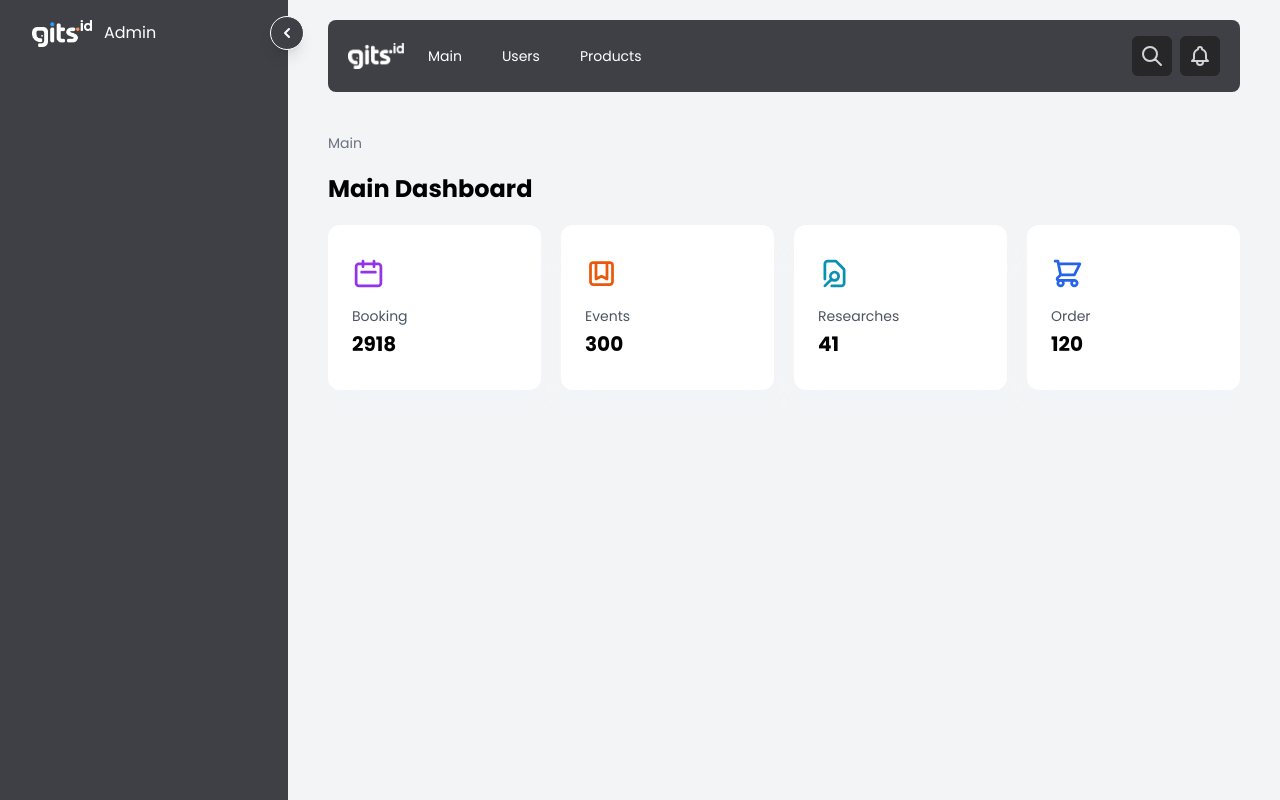
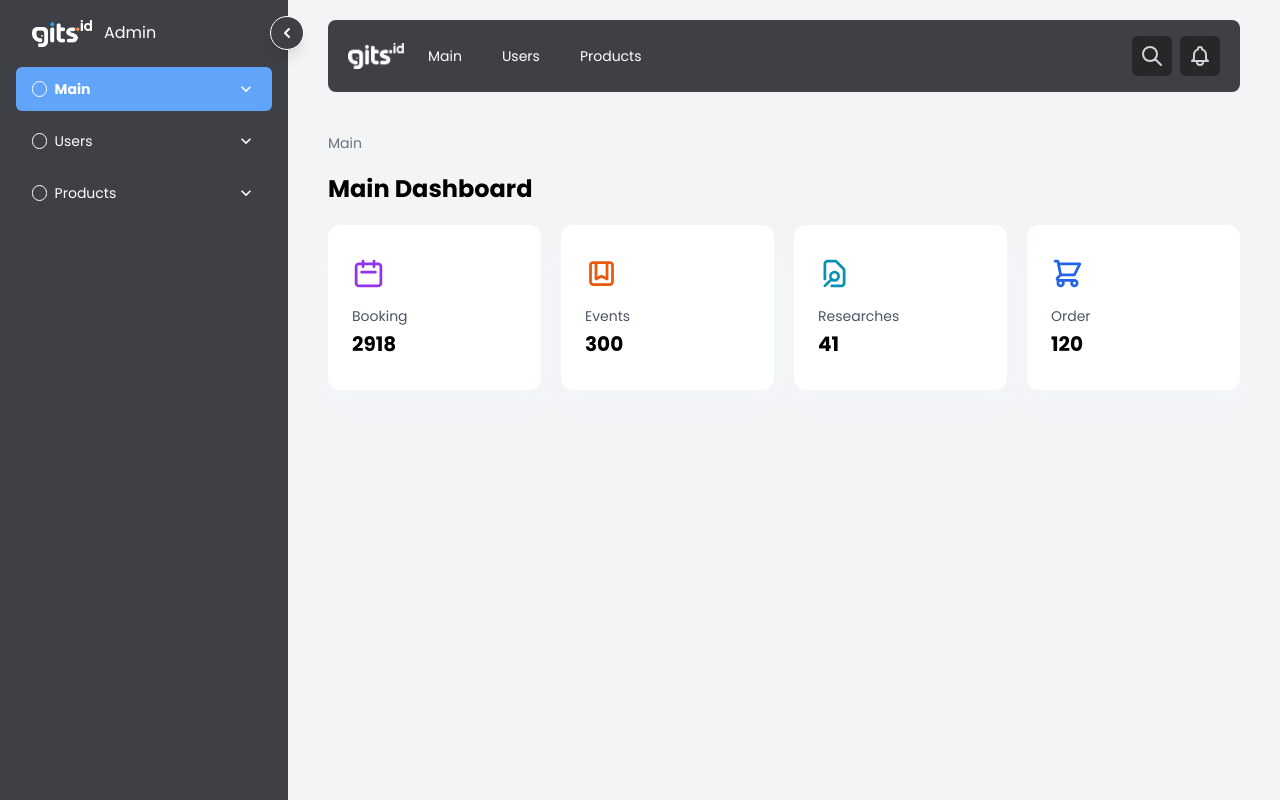
Before and after one commit to gitsindonesia/next-starter, a Next.js app: page /admin in a window 1280 px wide. Built offline with nearby package versions, Linux system fonts and the light colour scheme.

Commit message:
feat(next-13): preparing sidebar

```diff
--- a/components/Button/Button.tsx
+++ b/components/Button/Button.tsx
@@ -1,5 +1,8 @@
 import { useMemo } from '@storybook/addons'
 import React from 'react'
+
+// Lodash
+import omit from 'lodash.omit'
 
 export type ButtonVariants =
 	| 'default'
@@ -126,7 +129,7 @@ const Button = ({
 				blockClass,
 				className
 			].join(' ')}
-			{...props}
+			{...omit(props, ['outlined'])}
 		>
 			{children}
 		</button>
--- a/components/Navigation/Navigation.tsx
+++ b/components/Navigation/Navigation.tsx
@@ -1,8 +1,17 @@
+'use-client'
+
+// React
+import React, { useContext, useState } from 'react'
+
+// Next
+import { usePathname } from 'next/navigation'
+import Link from 'next/link'
+
+// Contexts
+import { IAdminSidebarContext } from '@/contexts'
+
+// Style Modules
 import styles from './Navigation.module.css'
-import Link from 'next/link'
-import React, { RefObject, useContext, useState } from 'react'
-import NavigationItem from './NavigationItem'
-import { useRouter } from 'next/router'
 
 export interface NavigationProps {
 	children?: any
@@ -22,8 +31,8 @@ const Navigation = ({
 }: NavigationProps) => {
 	const [height, setHeight] = useState<number | string>(0)
 	const [showSub, setShowSub] = useState<boolean>(false)
-	const { showSidebar } = useContext(sidebarCtx)
-	const router = useRouter()
+	const { showSidebar } = useContext(sidebarCtx) as IAdminSidebarContext
+	const pathname = usePathname()
 
 	const ulRef = React.createRef<HTMLUListElement>()
 
@@ -51,13 +60,8 @@ const Navigation = ({
 				<div className='flex flex-col w-full'>
 					<div
 						onClick={toggle}
-						className={`flex items-center gap-x-2 w-full
-                                    hover:bg-zinc-500
-                                    px-4 py-3 rounded-md
-                                    duration-300 whitespace-nowrap mb-2 cursor-pointer ${
-																			router.pathname.includes(href)
-																				? styles.treeviewButtonActive
-																				: ''
+						className={`flex items-center gap-x-2 w-full hover:bg-zinc-500 px-4 py-3 rounded-md duration-300 whitespace-nowrap mb-2 cursor-pointer ${
+							pathname?.includes(href) ? styles.treeviewButtonActive : ''
 						}`}
 					>
 						{icon ?? (
@@ -97,10 +101,10 @@ const Navigation = ({
 			)}
 			{!hasSubItem && (
 				<li className='mb-2 whitespace-nowrap'>
-					<Link href={href ?? '/'} passHref>
-						<NavigationItem
+					<Link
+						href={href ?? '/'}
 						className={`${styles.treeviewButton} ${
-								router.pathname == href ? styles.treeviewButtonActive : ''
+							pathname == href ? styles.treeviewButtonActive : ''
 						}`}
 					>
 						{!icon ? (
@@ -109,7 +113,6 @@ const Navigation = ({
 							icon
 						)}
 						{showSidebar && <span>{children}</span>}
-						</NavigationItem>
 					</Link>
 				</li>
 			)}
--- a/components/Navigation/NavigationItem.tsx
+++ /dev/null
@@ -1,24 +0,0 @@
-import { useRouter } from 'next/router';
-import React from 'react';
-
-const NavigationItem = React.forwardRef(
-  ({ navigate, ...props }: any, ref: any) => {
-    const router = useRouter();
-
-    function handleClick(e: any) {
-      e.preventDefault();
-
-      router.push(props.href);
-    }
-
-    return (
-      <a ref={ref} {...props} onClick={handleClick}>
-        {props.children}
-      </a>
-    );
-  }
-);
-
-NavigationItem.displayName = 'NavigationItem';
-
-export default NavigationItem;
--- a/components/admin/Sidebar/index.tsx
+++ b/components/admin/Sidebar/index.tsx
@@ -11,6 +11,12 @@ import { AdminSidebarContext } from '@/contexts'
 
 // Icons
 import { ChevronLeftIcon } from '@heroicons/react/solid'
+
+// Routes
+import { mainMenu } from '@/routes'
+
+// Components
+import Navigation from '@/components/Navigation/Navigation'
 
 const Sidebar = () => {
 	// Admin Sidebar Context
@@ -44,7 +50,48 @@ const Sidebar = () => {
 						/>
 					</button>
 				</div>
-				<ul className='px-4 overflow-hidden'>{/*  */}</ul>
+				<ul className='px-4 overflow-hidden'>
+					{mainMenu.map((menu, index) => {
+						if (menu.children && menu.children.length > 0) {
+							return (
+								<Navigation
+									key={`parent-menu-${index}`}
+									sidebarCtx={AdminSidebarContext}
+									hasSubItem
+									href={menu.path}
+									icon={menu.icon}
+								>
+									{{
+										title: menu.title,
+										items: menu.children.map((child, index) => {
+											return (
+												<Navigation
+													key={`children-menu-${index}`}
+													sidebarCtx={AdminSidebarContext}
+													icon={child.icon}
+													href={child.path}
+												>
+													{child.title}
+												</Navigation>
+											)
+										})
+									}}
+								</Navigation>
+							)
+						} else {
+							return (
+								<Navigation
+									key={`parent-menu-${index}`}
+									sidebarCtx={AdminSidebarContext}
+									icon={menu.icon}
+									href={menu.path}
+								>
+									{menu.title}
+								</Navigation>
+							)
+						}
+					})}
+				</ul>
 			</div>
 		</aside>
 	)
--- a/components/admin/Wrapper/index.tsx
+++ b/components/admin/Wrapper/index.tsx
@@ -11,7 +11,7 @@ import Navbar from '@/components/Navbar/Navbar'
 import Button from '@/components/Button/Button'
 
 // Routes
-import { mainMenu, RoutesInterface } from '@/routes'
+import { mainMenu } from '@/routes'
 
 // Contexts
 import { AdminSidebarContext } from '@/contexts/AdminSidebar'
@@ -43,7 +43,7 @@ const Wrapper = memo(({ children }: IWrapperProps) => {
 									return (
 										<Link
 											key={menu.path}
-											href={menu.path}
+											href={menu.path as string}
 											className='px-3 py-2 hover:bg-zinc-500 rounded-lg'
 										>
 											{menu.title}
--- a/contexts/index.ts
+++ b/contexts/index.ts
@@ -1 +1,2 @@
 export * from './AdminSidebar'
+export * from './AdminSidebar/types'
--- a/package.json
+++ b/package.json
@@ -15,6 +15,7 @@
     "@heroicons/react": "^1.0.6",
     "@hookform/resolvers": "^2.9.0",
     "@tanstack/react-table": "^8.0.0-beta.8",
+    "lodash.omit": "^4.5.0",
     "next": "^13.2.4",
     "next-auth": "^4.3.4",
     "react": "^18.2.0",
@@ -38,6 +39,7 @@
     "@storybook/react": "^6.5.7",
     "@storybook/testing-library": "^0.0.11",
     "@tailwindcss/forms": "^0.5.2",
+    "@types/lodash.omit": "^4.5.7",
     "@types/node": "17.0.41",
     "@types/react": "18.0.12",
     "@types/react-dom": "18.0.5",
--- a/routes/index.tsx
+++ b/routes/index.tsx
@@ -7,7 +7,7 @@ import {
 } from '@heroicons/react/solid'
 
 export type RoutesInterface = {
-	path?: string | any
+	path?: string
 	title?: string
 	name?: string
 	icon?: JSX.Element
```
Also changed, not shown: 1 other file (tests, documents, lock files or other folders). Lines whose indentation alone changed are shown as unchanged.
